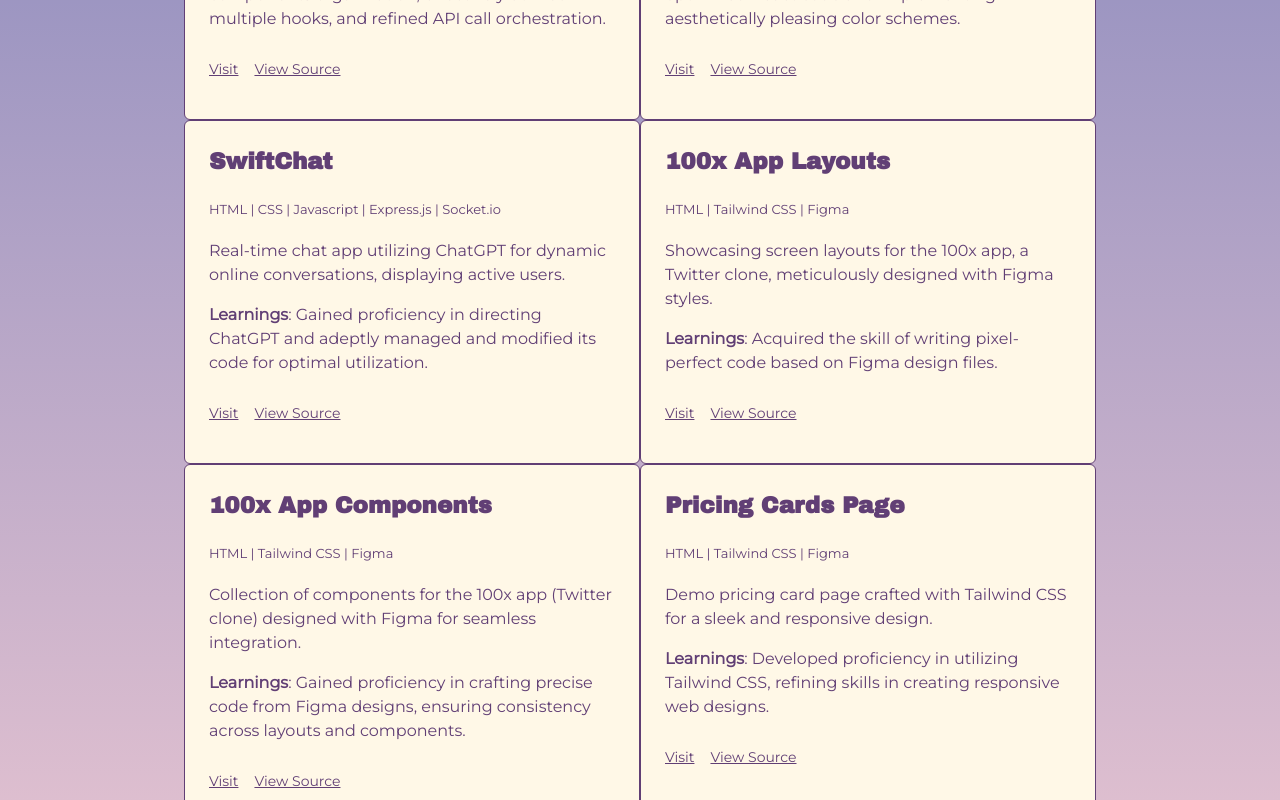
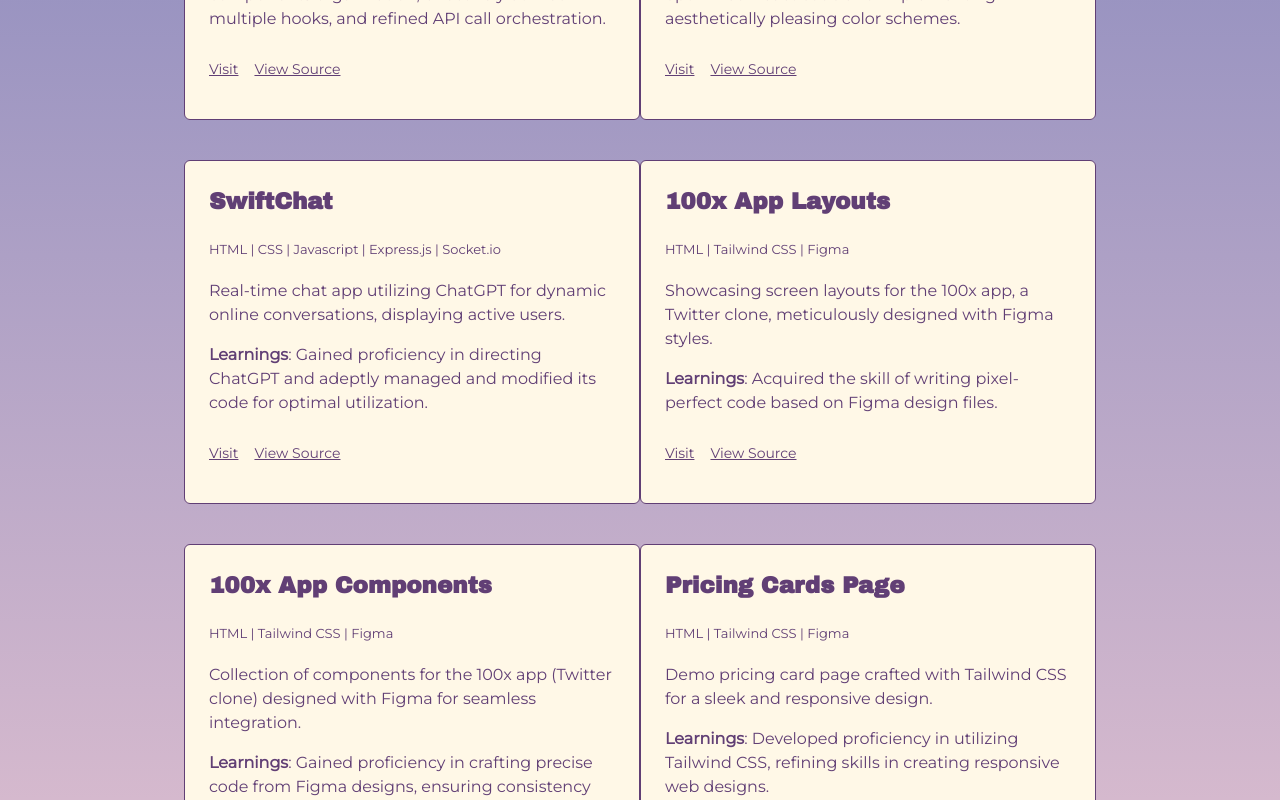
Before and after one commit to Sanika03/my-portfolio, a React (Vite) app: page / in a window 1280 px wide. Shown: the part 2860-3660 px from the top of the page. Built offline with nearby package versions, Linux system fonts and the light colour scheme.

Commit message:
Add bottom margin

```diff
--- a/src/components/Projects.jsx
+++ b/src/components/Projects.jsx
@@ -60,7 +60,7 @@
           <h2 className="text-3xl font-archivo font-bold text-center text-cream my-10">PROJECTS</h2>
           <div className="flex flex-wrap -mx-2 mb-8">
             {projects.map(({ title, skills, about, learning, visitLink, sourceLink }, index) => (
-              <div key={index} className="w-full md:w-1/2 lg:w-1/2 text-grape">
+              <div key={index} className="w-full md:w-1/2 lg:w-1/2 text-grape mb-10">
                 <div className="bg-cream p-6 border border-grape rounded-md mb-4 flex flex-col gap-3 h-full">
                   <h3 className="text-[23px] font-archivo font-bold mb-2">{title}</h3>
                   <p className="text-[13px] text-grape mb-2">{skills}</p>
```
